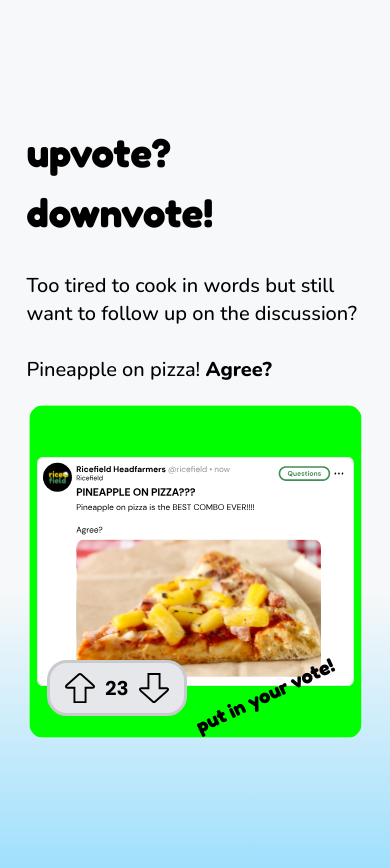
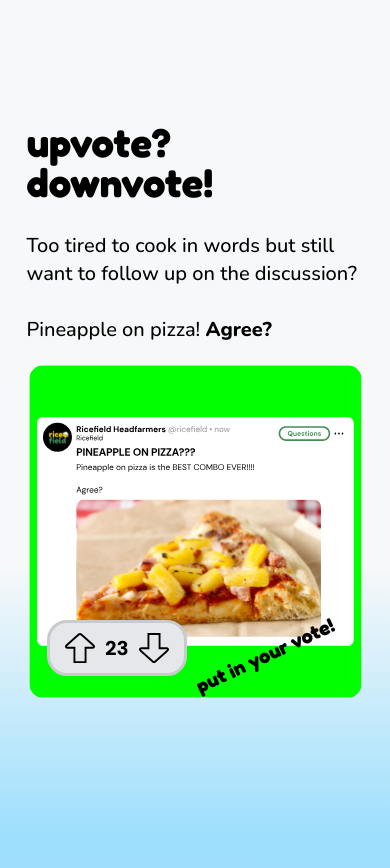
Before and after one commit to doreray/Ricefield_landing, a React (Vite) app: page / in a window 390 px wide. Shown: the part 4600-5468 px from the top of the page. Built offline with nearby package versions, Linux system fonts and the light colour scheme.

Commit message:
make upvote/downvote line height smaller on mobile

```diff
--- a/src/styles/LandingFrame.module.css
+++ b/src/styles/LandingFrame.module.css
@@ -751,7 +751,7 @@ body {
             position: static;
 
             & .votes {
-              line-height: 1.5em;
+              line-height: 1em;
             }
           }
         }
```
